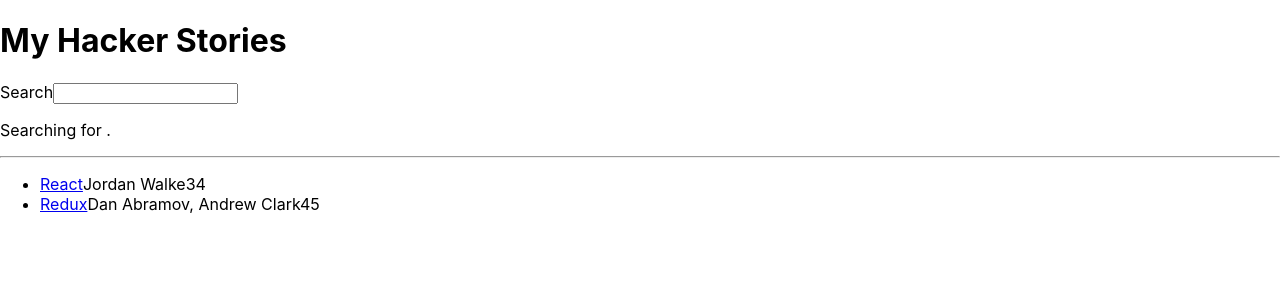
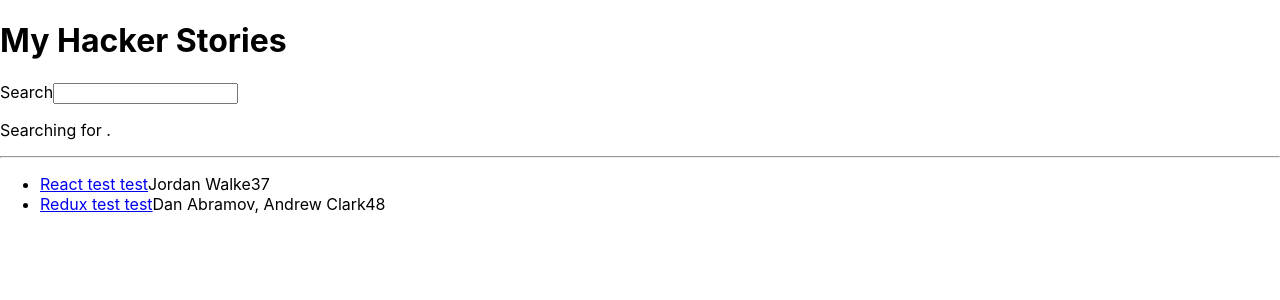
Before and after one commit to youwillrememberthis/hacker-stories, a React (Create React App) app: page / in a window 1280 px wide. Shown: the top 300 px of the page. Built offline with nearby package versions, Linux system fonts and the light colour scheme.

Commit message:
06921-02

```diff
--- a/src/App.js
+++ b/src/App.js
@@ -5,19 +5,19 @@
 const App = () => {
   const stories = [
     {
-      title: 'React',
+      title: 'React test test',
       url: 'https://reactjs.org/',
       author: 'Jordan Walke',
       num_comments: 3,
-      points: 4,
+      points: 7,
       objectID: 0,
     },
     {
-      title: 'Redux',
+      title: 'Redux test test',
       url: 'https://redux.js.org/',
       author: 'Dan Abramov, Andrew Clark',
       num_comments: 4,
-      points: 5,
+      points: 8,
       objectID: 1,
     },
   ]
```
